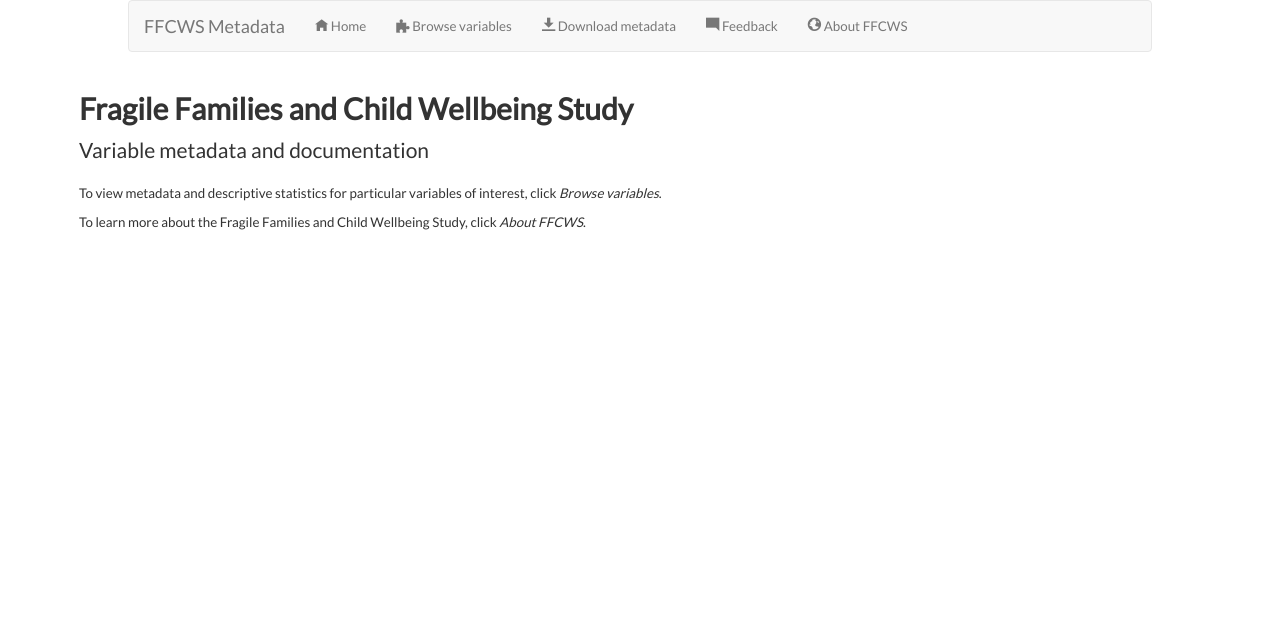
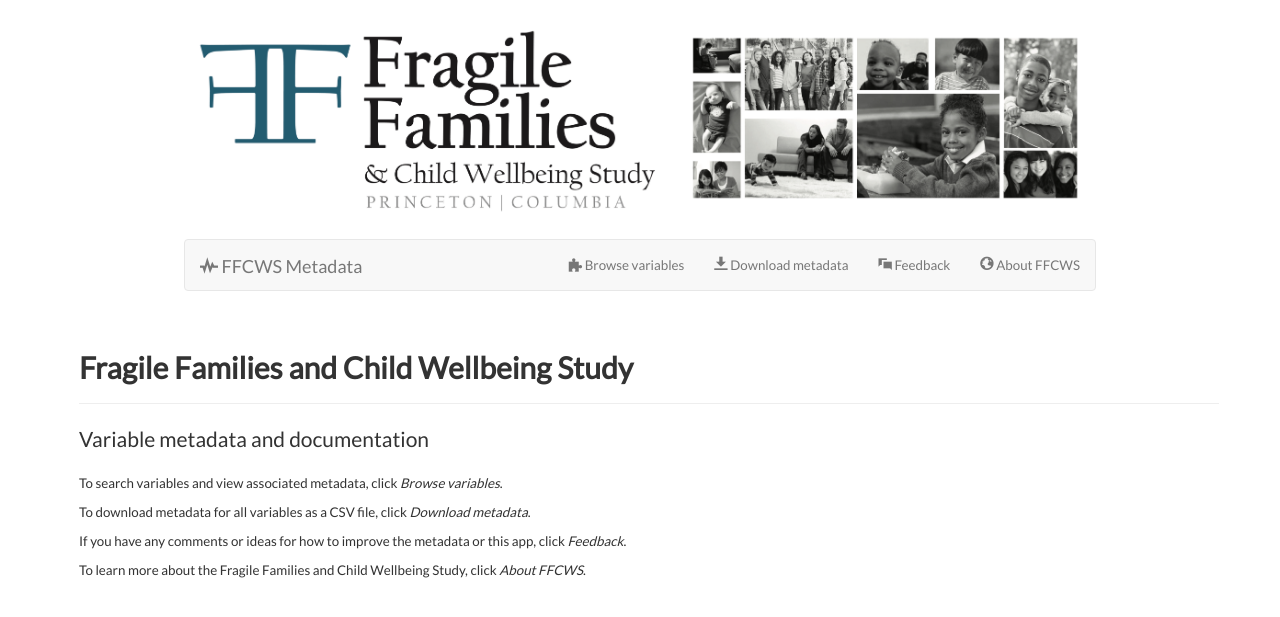
Before and after one commit to fragilefamilieschallenge/metadata_app, a Flask app: page / in a window 1280 px wide. Shown: the top 617 px of the page. Run offline with Flask 2, Linux system fonts and the light colour scheme; some libraries are stand-ins or nearby versions.

Commit message:
Stylistic edits

```diff
--- a/application.py
+++ b/application.py
@@ -10,7 +10,7 @@ import random
 from csv import DictReader, DictWriter
 from collections import OrderedDict, Counter
 
-from flask import Flask, render_template, url_for, request, send_from_directory
+from flask import Flask, render_template, url_for, request, send_from_directory, send_file
 from flask_sqlalchemy import SQLAlchemy
 from flask_basicauth import BasicAuth
 
@@ -338,7 +338,7 @@ def var_page(varname):
         # Responses
         responses = Response.query.filter(Response.name == varname).all()
         if responses:
-            responses = sorted(responses, key=lambda x: int(x.label.strip().replace(":", "").split(" ")[0]), reverse=True)
+            responses = sorted(responses, key=lambda x: int(x.value), reverse=True)
 
         # Topic
         topics = Topic.query.filter(Topic.name == varname).all()
--- a/templates/ffmetadata.html
+++ b/templates/ffmetadata.html
@@ -21,20 +21,44 @@
 
     <body>
 
+        <div class="container">
+            <div class="row">
+                <div class="col-md-12">
+                    <img src="{{ url_for('static', filename='ffcws_banner.jpg') }}" class="img-responsive center-block" width="80%">
+                </div>
+                <div class="col-md-12">
+                    <nav class="navbar navbar-default">
+                      <div class="container-fluid">
+                        <ul class="nav navbar-nav">
+                            <a href="{{ url_for('index') }}" class="center-block"><span class="navbar-brand"><span class="oi" data-glyph="pulse"></span>  FFCWS Metadata</span></a>
+                        </ul>
+                        <ul class="nav navbar-nav navbar-right">
+                            <li role="presentation"><a href="{{ url_for('search') }}"><span class="oi" data-glyph="puzzle-piece"></span>  Browse variables</a></li>
+                            <li role="presentation"><a href="{{ url_for('metadata') }}"><span class="oi" data-glyph="data-transfer-download"></span>  Download metadata</a></li>
+                            <li role="presentation"><a href="{{ url_for('feedback') }}"><span class="oi" data-glyph="chat"></span>  Feedback</a></li>
+                            <li role="presentation"><a href="http://fragilefamilies.princeton.edu/"><span class="oi" data-glyph="globe"></span>  About FFCWS</a></li>
+                        </ul>
+                      </div>
+                    </nav>
+                </div>
+            </div>
+        </div>
 
+        <!-- <img src="{{ url_for('static', filename='ffcws_banner.jpg') }}" class="img-responsive center-block" width="80%">
 
         <nav class="navbar navbar-default">
           <div class="container-fluid">
             <ul class="nav navbar-nav">
-                <span class="navbar-brand">FFCWS Metadata</span>
-                <li role="presentation"><a href="{{ url_for('index') }}"><span class="oi" data-glyph="home"></span> Home </a></li>
-                <li role="presentation"><a href="{{ url_for('search') }}"><span class="oi" data-glyph="puzzle-piece"></span> Browse variables</a></li>
-                <li role="presentation"><a href="{{ url_for('metadata') }}"><span class="oi" data-glyph="data-transfer-download"></span> Download metadata</a></li>
-                <li role="presentation"><a href="{{ url_for('feedback') }}"><span class="oi" data-glyph="comment-square"></span> Feedback</a></li>
-                <li role="presentation"><a href="http://fragilefamilies.princeton.edu/"><span class="oi" data-glyph="globe"></span> About FFCWS</a></li>
+                <a href="{{ url_for('index') }}"><span class="navbar-brand"><span class="oi" data-glyph="pulse"></span>  FFCWS Metadata</span></a>
+            </ul>
+            <ul class="nav navbar-nav navbar-right">
+                <li role="presentation"><a href="{{ url_for('search') }}"><span class="oi" data-glyph="puzzle-piece"></span>  Browse variables</a></li>
+                <li role="presentation"><a href="{{ url_for('metadata') }}"><span class="oi" data-glyph="data-transfer-download"></span>  Download metadata</a></li>
+                <li role="presentation"><a href="{{ url_for('feedback') }}"><span class="oi" data-glyph="chat"></span>  Feedback</a></li>
+                <li role="presentation"><a href="http://fragilefamilies.princeton.edu/"><span class="oi" data-glyph="globe"></span>  About FFCWS</a></li>
             </ul>
           </div>
-        </nav>
+        </nav> -->
 
         <div class="mainblock">
             {% block body %}{% endblock %}
--- a/templates/index.html
+++ b/templates/index.html
@@ -4,10 +4,11 @@
 <div class="container">
     <div class="row">
         <div class="col-md-12">
-            <h2>Fragile Families and Child Wellbeing Study</h2>
+            <div class="page-header"><h2>Fragile Families and Child Wellbeing Study</h2></div>
             <p class="lead">Variable metadata and documentation</p>
-            <p>To view metadata and descriptive statistics for particular variables of interest, click <em>Browse variables</em>.</p>
-            <!-- <p>To download variable metadata as CSV files, click <em>Download metadata</em>.</p> -->
+            <p>To search variables and view associated metadata, click <em>Browse variables</em>.</p>
+            <p>To download metadata for all variables as a CSV file, click <em>Download metadata</em>.</p>
+            <p>If you have any comments or ideas for how to improve the metadata or this app, click <em>Feedback</em>.</p>
             <p>To learn more about the Fragile Families and Child Wellbeing Study, click <em>About FFCWS</em>.</p>
         </div>
     </div>
--- a/templates/variable.html
+++ b/templates/variable.html
@@ -57,7 +57,7 @@
                         <ul>
                         <!-- TODO: This could be formatted a little more nicely (why is the numeric code also in the label field?) -->
                         {% for r in responses %}
-                            <li>{{ r.label }}</li>
+                            <li>{{r.value}}: {{ r.label }}</li>
                         {% endfor %}
                         </ul>
                     </div>
@@ -75,7 +75,6 @@
                 </div>
                 <div id="collapse_type" class="panel-collapse collapse in" role="tabpanel">
                     <div class="panel-body">
-                        <h5>Warnings</h5>
                         {% if var_data.warning|int == 0 %}
                             <em>None.</em>
                         {% elif var_data.warning|int == 1%}
```
Also changed, not shown: static/ffcws_banner.jpg (added), static/grit_histogram.png (deleted).
